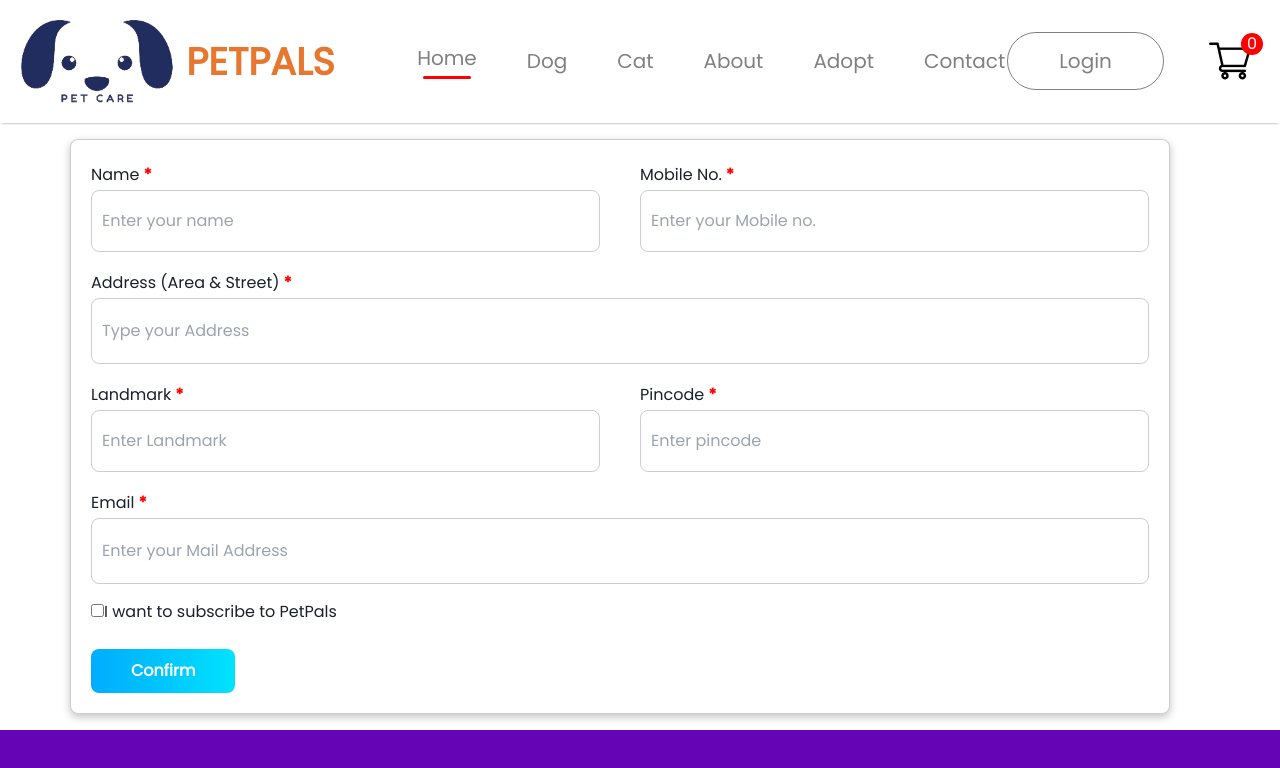
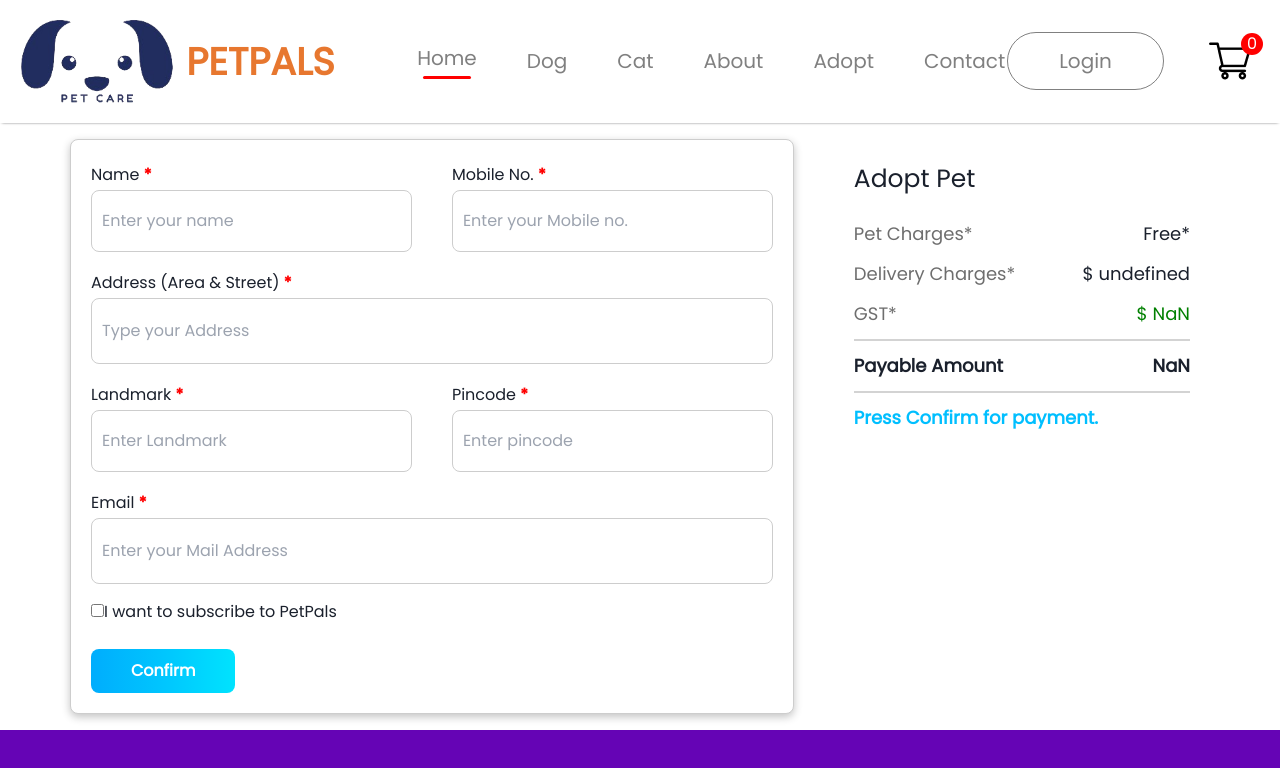
Before and after one commit to Alipakkr/PetPals, a React (Create React App) app in the folder frontend/my-react-app/: page /address in a window 1280 px wide. Shown: the top 768 px of the page. Built offline with nearby package versions, Linux system fonts and the light colour scheme.

Commit message:
final commit

```diff
--- a/frontend/my-react-app/src/Pages/Address.jsx
+++ b/frontend/my-react-app/src/Pages/Address.jsx
@@ -13,7 +13,7 @@ const Address = () => {
         address: '',
         phone: '',
         pin: '',
-        landmark:''
+        landmark: ''
     });
 
     const handleSubmit = (e) => {
@@ -29,9 +29,9 @@ const Address = () => {
         }));
     }
 
-    useEffect(()=>{
+    useEffect(() => {
         console.log(state);
-    },[state])
+    }, [state])
 
     return (
         <div id="main" className="wrapper">
@@ -64,12 +64,33 @@ const Address = () => {
                     <p>Email <span>*</span></p>
                     <input id="email" type="text" placeholder="Enter your Mail Address" value={state.email} onChange={handleInputChange} required />
                 </div>
-                <input type="checkbox" required/>
+                <input type="checkbox" required />
                 <p className="inline">I want to subscribe to PetPals</p>
                 <input type="submit" value="Confirm" />
             </form>
 
-            {/* Order summary section */}
+            <div id="orderSummary">
+                <h1>Adopt Pet<span id="totalitem"></span></h1>
+                <div>
+                    <p className="gray">Pet Charges*</p>
+                    <p id="totalmrp">Free*</p>
+                </div>
+                <div>
+                    <p className="gray">Delivery Charges*</p>
+                    <p id="payday">{`$ ${state.price}`}</p>
+                </div>
+                <div>
+                    <p className="gray">GST*</p>
+                    <p id="totaldiscount" className="green">{`$ ${(state.price*0.28).toFixed(2)}`}</p>
+                </div>
+                <hr />
+                <div>
+                    <h2>Payable Amount</h2>
+                    <h2 id="paytm"> {(state.price+state.price*0.28).toFixed(2)} </h2>
+                </div>
+                <hr />
+                <h2 style={{ color: 'deepskyblue' }}>Press Confirm for payment.</h2>
+            </div>
         </div>
     );
 };
--- a/frontend/my-react-app/src/Pages/Singlepet.jsx
+++ b/frontend/my-react-app/src/Pages/Singlepet.jsx
@@ -1,17 +1,17 @@
 import React, { useEffect } from 'react'
 import { useDispatch, useSelector } from 'react-redux';
-import { useNavigate, useParams } from 'react-router-dom'
+import { useLocation, useNavigate, useParams } from 'react-router-dom'
 import Loading from '../components/Loading';
 import { GetSingleData } from '../Redux/action';
 import './styles/singlepet.css'
 
 const Singlepet = () => {
+    const data = useLocation().state;
+    // console.log(data);
     const { petid } = useParams();
     const navigate = useNavigate();
-    console.log(petid);
     const propdata = useSelector((store)=> store.pet);
     const state = useSelector((store) => store.pet);
-    console.log(state);
     const loading = useSelector((store) => store.isLoading);
     const dispatch = useDispatch();
     useEffect(() => {
```
